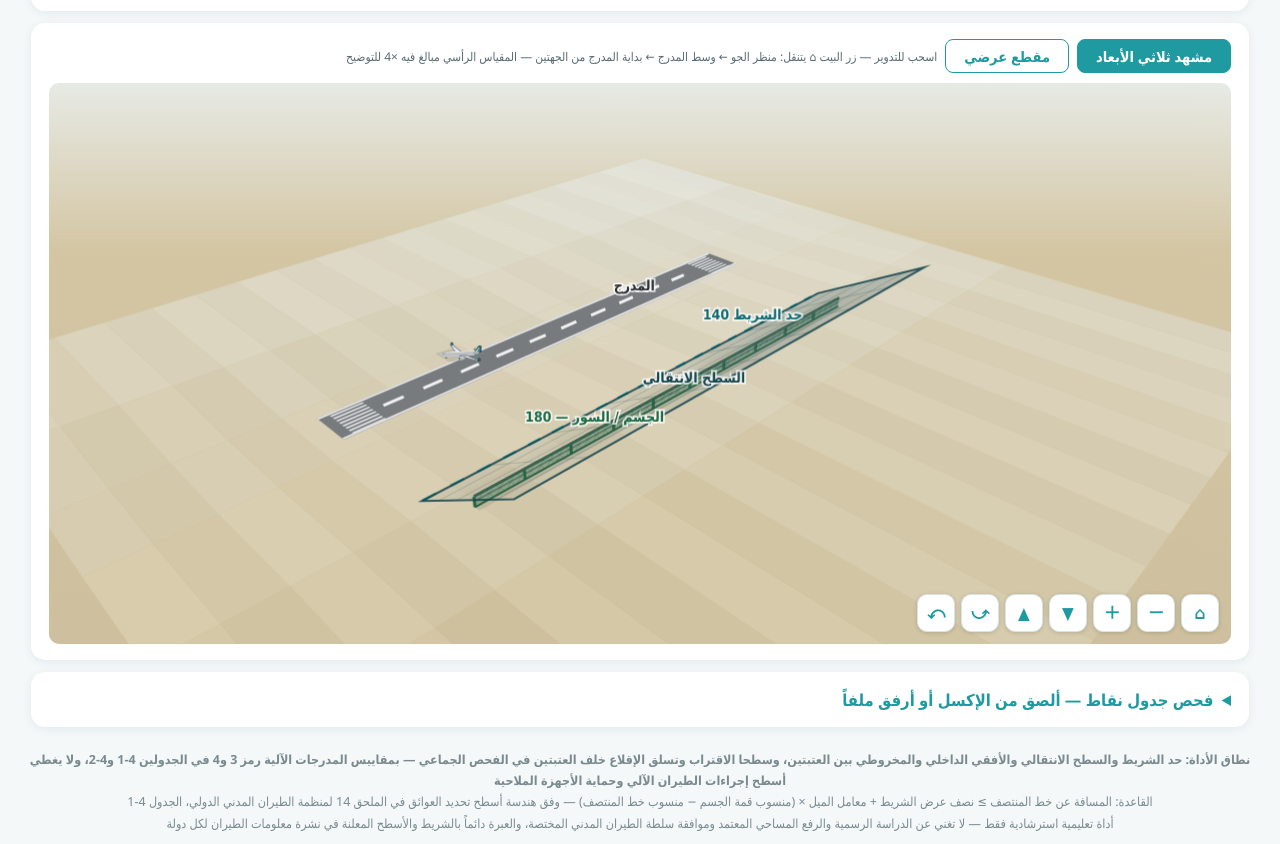
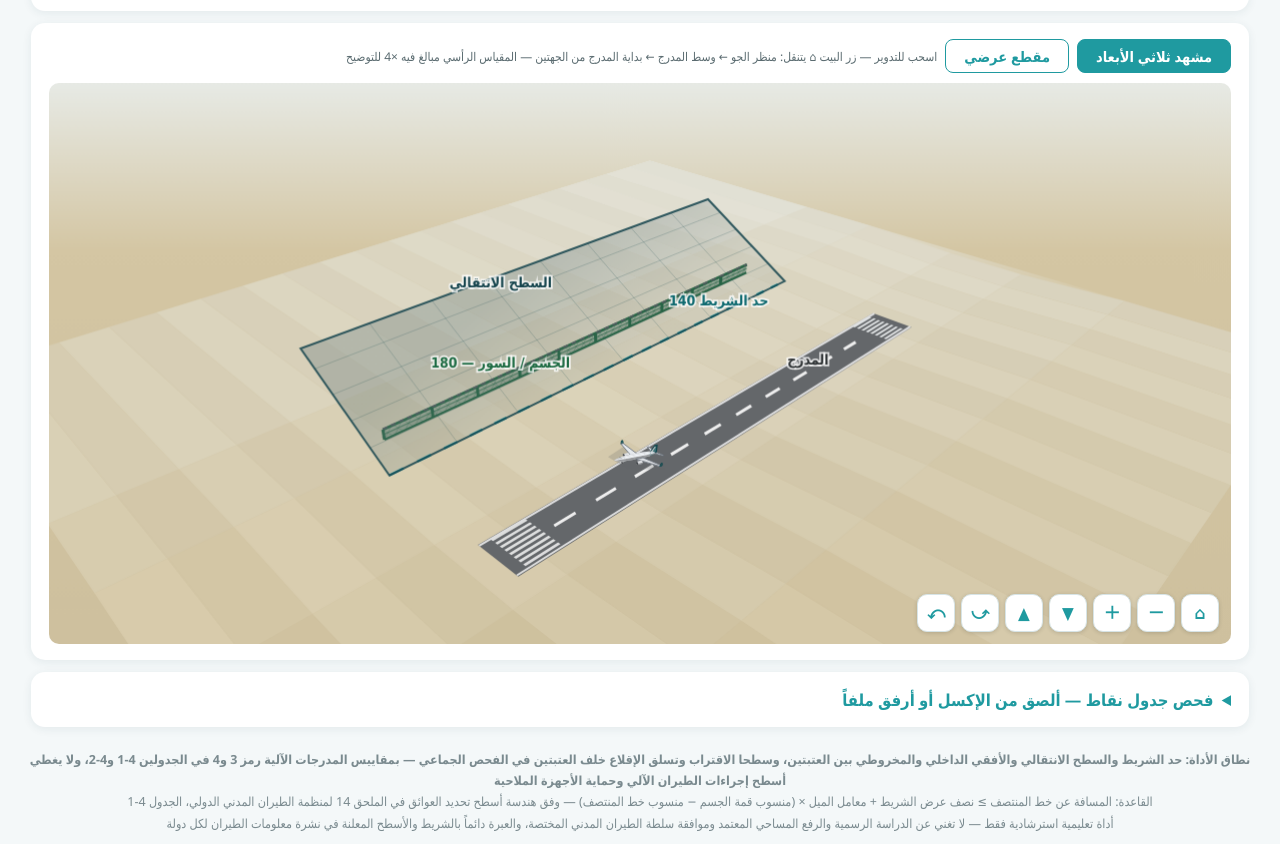
Before and after one commit to moo7999/ols-fence-simulator, a plain HTML site: page index.html in a window 1280 px wide. Shown: the part 613-1457 px from the top of the page. Drawn offline with Linux system fonts and the light colour scheme; animation ran at ten frames a second.

Commit message:
v8.0.1 — true-handed scene orientation
- 3D projection no longer mirrors the world: seen from the terminal side,
  the northern threshold is on the viewer's right, as on the ground
- Default camera vantage moved to the terminal/apron side
- Plan inset rotated 180°: terminal at the bottom, first threshold on the
  right, north arrow updated to match
- Orbit/drag controls adjusted so rotation direction still follows the
  pointer; engine and all verdicts unchanged

Co-Authored-By: Claude Opus 5.5 <noreply@anthropic.com>
Claude-Session: https://claude.ai/code/session_01Wnc677PELjbDw5xzZgbWuW

```diff
--- a/index.html
+++ b/index.html
@@ -1161,7 +1161,7 @@ const APT_LAYOUT = {
 };
 const ANIM0 = performance.now();
 let lastP=null, lastE=null;
-const cam = { mode:'orbit', yaw:-0.78, pitch:0.52, dist:860, f:900,
+const cam = { mode:'orbit', yaw:0.78, pitch:0.52, dist:860, f:900,
               wx:0, wz:0, wyaw:1.5708, wpitch:0.06 };
 const YEX = 4; // vertical exaggeration
 const NEAR = 8;
@@ -1200,7 +1200,9 @@ function draw3d(p,e){
     const y2=Y0*cp + z1*sp, z2=z1*cp - Y0*sp;
     return [x1, y2, z2 + (walk?0:cam.dist)];
   }
-  function toScr(c){ const sc=cam.f/c[2]; return [W/2+c[0]*sc, Hc/2-c[1]*sc, c[2]]; }
+  // screen x is mirrored so the rendered world is true-handed: from the terminal side the
+  // northern threshold sits on the viewer's right, exactly as on the ground
+  function toScr(c){ const sc=cam.f/c[2]; return [W/2-c[0]*sc, Hc/2-c[1]*sc, c[2]]; }
   function clipPoly(pts){
     const out=[], n=pts.length;
     for(let i=0;i<n;i++){
@@ -1696,15 +1698,17 @@ function draw3d(p,e){
     const S = Math.min((IW-20)/(aMax-aMin), (IH-32)/(cMax-cMin));
     const ox = ix+10 + ((IW-20) - S*(aMax-aMin))/2;
     const oy = iy+24 + ((IH-32) - S*(cMax-cMin))/2;
-    const MX = (a,c)=>[ ox + (a-aMin)*S, oy + (c-cMin)*S ];
+    // rotated 180° from the raw frame: the terminal/apron side (negative cross-track) sits at the
+    // BOTTOM and the first threshold on the RIGHT — the plan reads like standing at the terminal
+    const MX = (a,c)=>[ ox + (aMax-a)*S, oy + (cMax-c)*S ];
     // runway slab on the centreline
     const [r1x,r1y] = MX(0,0), [r2x,r2y] = MX(batchL,0);
     ctx.strokeStyle = '#55585c'; ctx.lineWidth = Math.max(3, 46*S);
     ctx.beginPath(); ctx.moveTo(r1x,r1y); ctx.lineTo(r2x,r2y); ctx.stroke();
     // threshold designators at each end of the slab
     ctx.font = 'bold 10px Tahoma'; ctx.textAlign = 'center'; ctx.fillStyle = '#16454E';
-    ctx.fillText(thrName(0), Math.max(ix + 26, r1x - 17), r1y - 7);
-    ctx.fillText(thrName(1), Math.min(ix + IW - 26, r2x + 17), r2y - 7);
+    ctx.fillText(thrName(0), Math.min(ix + IW - 26, r1x + 17), r1y - 7);
+    ctx.fillText(thrName(1), Math.max(ix + 26, r2x - 17), r2y - 7);
     // strip edges (dashed teal) at ±strip half-width
     ctx.strokeStyle = 'rgba(31,154,160,.8)'; ctx.lineWidth = 1; ctx.setLineDash([4,3]);
     for (const sg of [p.strip, -p.strip]){
@@ -1748,7 +1752,7 @@ function draw3d(p,e){
     ctx.fillStyle = '#16454E'; ctx.fillText(t.b_plan, ix+IW/2, iy+16);
     // north arrow: true north rotated into the runway frame, so orientation is never guesswork
     if (batchU){
-      const nx = batchU.uy, ny = -batchU.ux, nl = Math.hypot(nx,ny)||1;
+      const nx = -batchU.uy, ny = batchU.ux, nl = Math.hypot(nx,ny)||1;
       const ax = nx/nl, ay = ny/nl, cx2 = ix+IW-21, cy2 = iy+IH-21;
       ctx.beginPath(); ctx.arc(cx2,cy2,13,0,6.3);
       ctx.fillStyle='rgba(255,255,255,.9)'; ctx.fill();
@@ -1789,8 +1793,8 @@ cvEl.addEventListener('pointerdown', ev=>{ if(view!=='3d')return; ev.preventDefa
   try{ cvEl.setPointerCapture(ev.pointerId); }catch(e){} });
 cvEl.addEventListener('pointermove', ev=>{ if(!dragging||view!=='3d')return; ev.preventDefault();
   const dx=(ev.clientX-px), dy=(ev.clientY-py);
-  if(cam.mode==='walk'){ cam.wyaw += dx*0.004; cam.wpitch += dy*0.004; }
-  else { cam.yaw += dx*0.006; cam.pitch += dy*0.006; }
+  if(cam.mode==='walk'){ cam.wyaw -= dx*0.004; cam.wpitch += dy*0.004; }
+  else { cam.yaw -= dx*0.006; cam.pitch += dy*0.006; }
   clampCam(); px=ev.clientX; py=ev.clientY; update(); });
 ['pointerup','pointercancel','lostpointercapture'].forEach(n=> cvEl.addEventListener(n, ()=>{ dragging=false; }));
 window.addEventListener('pointerup', ()=>{ dragging=false; });
@@ -1800,11 +1804,11 @@ cvEl.addEventListener('wheel', ev=>{ if(view!=='3d')return; ev.preventDefault();
   clampCam(); update(); }, {passive:false});
 
 // on-screen controls: work everywhere, including viewers that swallow drag gestures
-const ORBIT_HOME = { yaw:-0.78, pitch:0.52, dist:860 };
+const ORBIT_HOME = { yaw:0.78, pitch:0.52, dist:860 };   // default vantage: from the terminal side
 function orbitStep(act){
   const w = cam.mode==='walk';
-  if(act==='left') { if(w) cam.wyaw -= 0.10; else cam.yaw -= 0.12; }
-  if(act==='right'){ if(w) cam.wyaw += 0.10; else cam.yaw += 0.12; }
+  if(act==='left') { if(w) cam.wyaw += 0.10; else cam.yaw += 0.12; }
+  if(act==='right'){ if(w) cam.wyaw -= 0.10; else cam.yaw -= 0.12; }
   if(act==='up')   { if(w) cam.wpitch -= 0.06; else cam.pitch += 0.07; }
   if(act==='down') { if(w) cam.wpitch += 0.06; else cam.pitch -= 0.07; }
   if(act==='in')   { if(w) walkMove(22); else cam.dist -= 70; }
```
